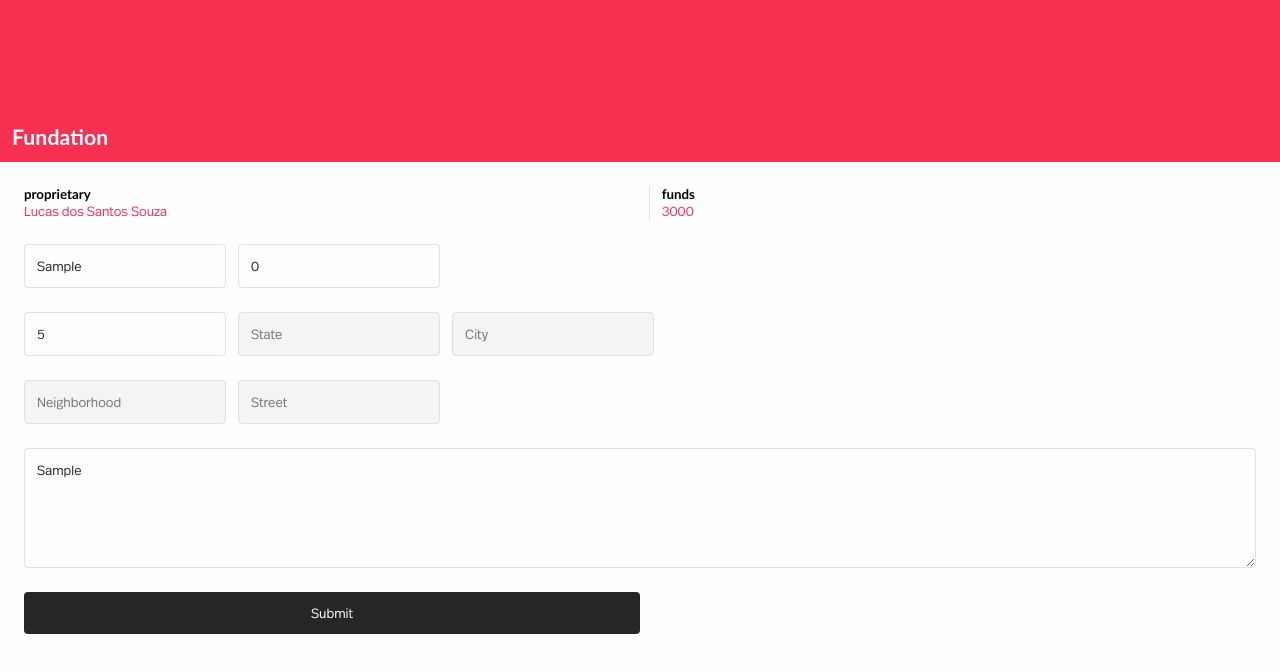
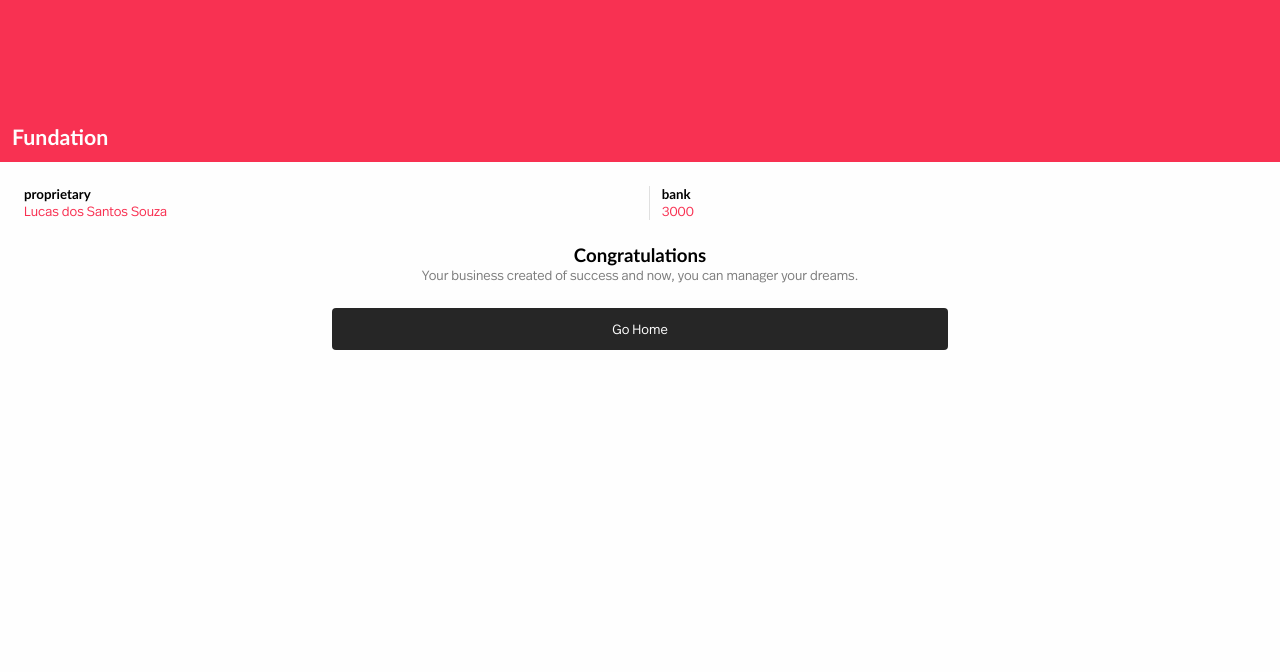
Before and after one commit to LucasSnSouza/Transport, a Vue app: page /fundation in a window 1280 px wide. Both pictures are taken after typing "Sample", "5", "Sample" into the empty fields and a click on the button "Submit". Shown: the top 672 px of the page. Built offline with nearby package versions, Linux system fonts and the light colour scheme.

Commit message:
fix / fix day

```diff
--- a/src/views/FundationView.vue
+++ b/src/views/FundationView.vue
@@ -10,12 +10,16 @@
             </div>
 
             <div class="w-full">
-                <h1 class="font-sm">funds</h1>
+                <h1 class="font-sm">bank</h1>
                 <p class="font-sm color-brand-three">{{ companyFounds - form['funds'] }}</p>
             </div>
 
         </div>
 
+        <div
+            v-if="!created"
+            class="flex flex-column gap-xlg"
+        >
             <div class="flex flex-column gap-xlg">
 
                 <div class="flex gap-lg">
@@ -106,9 +110,30 @@
             <div>
                 <ButtonBasic
                     class="bg-color-brand-two color-brand-one p-lg rounded-sm w-half"
+                    @click="created = true"
                 >
                     <p>Submit</p>
                 </ButtonBasic>
+            </div>
+        </div>
+
+        <div
+            v-else
+            class="flex flex-column y-center gap-xlg"
+        >
+
+            <div>
+                <h1 class="font-md text-center">Congratulations</h1>
+                <p class="font-sm o-half text-center">Your business created of success and now, you can manager your dreams.</p>
+            </div>
+
+            <ButtonBasic
+                class="bg-color-brand-two color-brand-one p-lg rounded-sm w-half"
+                @click="$router.push({ path: '/' })"
+            >
+                <p>Go Home</p>
+            </ButtonBasic>
+
         </div>
 
     </div>
@@ -128,21 +153,28 @@ export default{
         return{
             form: {
                 funds: 0
-            }
+            },
+            created: false,
         }
     },
     watch: {
         'form.cep': function(value) {
             if(value.length > 7){
-                fetch(`https://viacep.com.br/ws/${value}/json/`)
+                fetch(`https://cep.awesomeapi.com.br/json/${value}`)
                     .then((response) => response.json())
                     .then(data => {
                         this.form = {
                             ...this.form,
-                            state: data?.uf,
-                            neighborhood: data?.bairro,
-                            street: data?.logradouro,
-                            city: data?.localidade,
+                            state: data?.state,
+                            neighborhood: data?.district,
+                            street: data?.address,
+                            city: data?.city,
+                            coordenates: {
+                                latitude: data?.lat,
+                                longitude: data?.lng
+                            },
+                            ddd: data?.ddd,
+                            ibge: data?.city_ibge
                         }
                     })
             }
```
Lines whose indentation alone changed are shown as unchanged.
